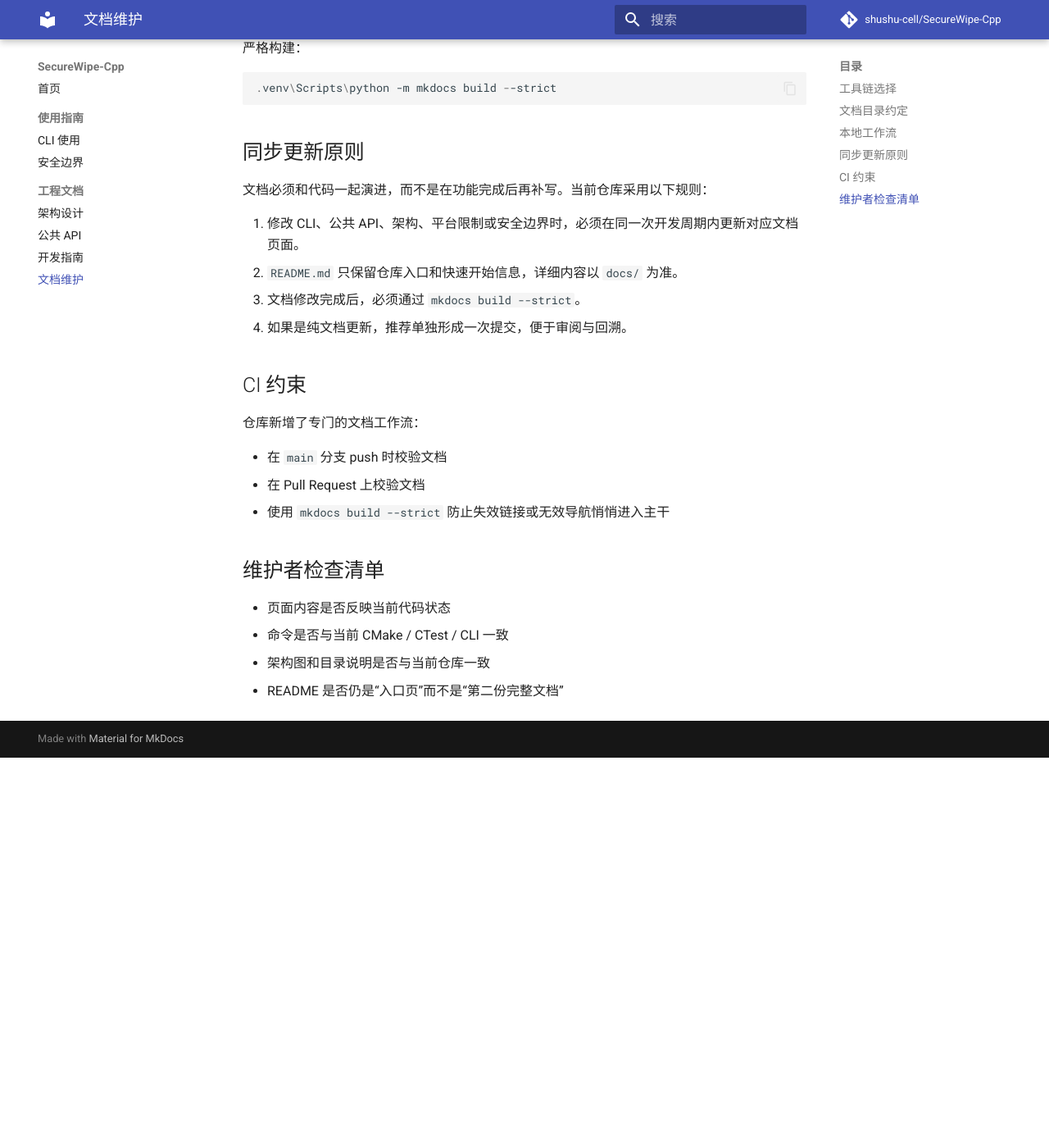
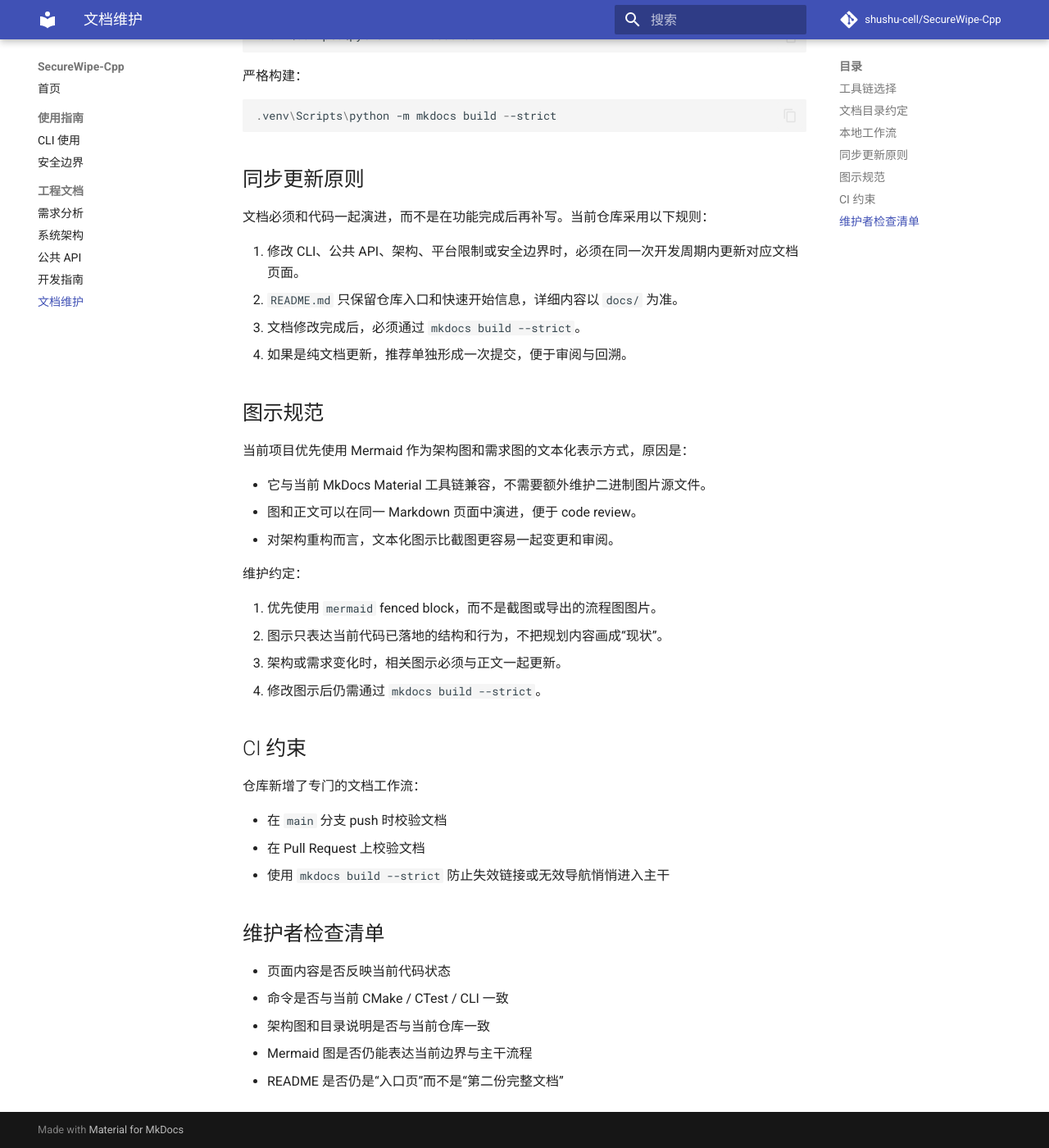
Before and after one commit to shushu-cell/SecureWipe-Cpp, an MkDocs documentation site: the page built from docs/engineering/docs-maintenance.md, in a window 1280 px wide and 1400 px high, scrolled down 856 px. Shown: the whole window at 82% size. Built offline with MkDocs 1.6.1 and Material for MkDocs 9.7.7, drawn with Linux system fonts in a browser that asks for light colours; comment, search, counter and statistics services are not loaded; before the commit the page ends 1780 px from its top, so only the background shows below that; some of the changed text lies outside the part shown.

Commit message:
Expand engineering documentation

```diff
--- a/docs/engineering/docs-maintenance.md
+++ b/docs/engineering/docs-maintenance.md
@@ -14,6 +14,7 @@
 - `docs/`：文档源文件
 - `mkdocs.yml`：站点配置与导航
 - `docs/requirements.txt`：文档依赖
+- `docs/javascripts/`：文档站点前端增强脚本
 - `site/`：生成产物，已被 `.gitignore` 忽略
 
 ## 本地工作流
@@ -45,6 +46,21 @@
 3. 文档修改完成后，必须通过 `mkdocs build --strict`。
 4. 如果是纯文档更新，推荐单独形成一次提交，便于审阅与回溯。
 
+## 图示规范
+
+当前项目优先使用 Mermaid 作为架构图和需求图的文本化表示方式，原因是：
+
+- 它与当前 MkDocs Material 工具链兼容，不需要额外维护二进制图片源文件。
+- 图和正文可以在同一 Markdown 页面中演进，便于 code review。
+- 对架构重构而言，文本化图示比截图更容易一起变更和审阅。
+
+维护约定：
+
+1. 优先使用 `mermaid` fenced block，而不是截图或导出的流程图图片。
+2. 图示只表达当前代码已落地的结构和行为，不把规划内容画成“现状”。
+3. 架构或需求变化时，相关图示必须与正文一起更新。
+4. 修改图示后仍需通过 `mkdocs build --strict`。
+
 ## CI 约束
 
 仓库新增了专门的文档工作流：
@@ -58,4 +74,5 @@
 - 页面内容是否反映当前代码状态
 - 命令是否与当前 CMake / CTest / CLI 一致
 - 架构图和目录说明是否与当前仓库一致
+- Mermaid 图是否仍能表达当前边界与主干流程
 - README 是否仍是“入口页”而不是“第二份完整文档”
--- /dev/null
+++ b/docs/javascripts/mermaid.js
@@ -0,0 +1,14 @@
+document$.subscribe(() => {
+    if (typeof mermaid === "undefined") {
+        return;
+    }
+
+    mermaid.initialize({
+        startOnLoad: false,
+        theme: "neutral",
+    });
+
+    mermaid.run({
+        querySelector: ".mermaid",
+    });
+});
--- a/mkdocs.yml
+++ b/mkdocs.yml
@@ -20,6 +20,10 @@ theme:
 plugins:
   - search
 
+extra_javascript:
+  - https://unpkg.com/mermaid@10.9.1/dist/mermaid.min.js
+  - javascripts/mermaid.js
+
 markdown_extensions:
   - admonition
   - attr_list
@@ -29,7 +33,11 @@ markdown_extensions:
       permalink: true
   - pymdownx.details
   - pymdownx.inlinehilite
-  - pymdownx.superfences
+  - pymdownx.superfences:
+      custom_fences:
+        - name: mermaid
+          class: mermaid
+          format: !!python/name:pymdownx.superfences.fence_code_format
   - pymdownx.tabbed:
       alternate_style: true
 
@@ -39,7 +47,8 @@ nav:
       - CLI 使用: guide/cli.md
       - 安全边界: guide/safety.md
   - 工程文档:
-      - 架构设计: engineering/architecture.md
+      - 需求分析: engineering/requirements.md
+      - 系统架构: engineering/architecture.md
       - 公共 API: engineering/api.md
       - 开发指南: engineering/development.md
       - 文档维护: engineering/docs-maintenance.md
```
Also changed, not shown: docs/engineering/architecture.md (+134 -3 lines), docs/engineering/requirements.md (added, +114 -0 lines), docs/index.md (+2 -1 lines).
